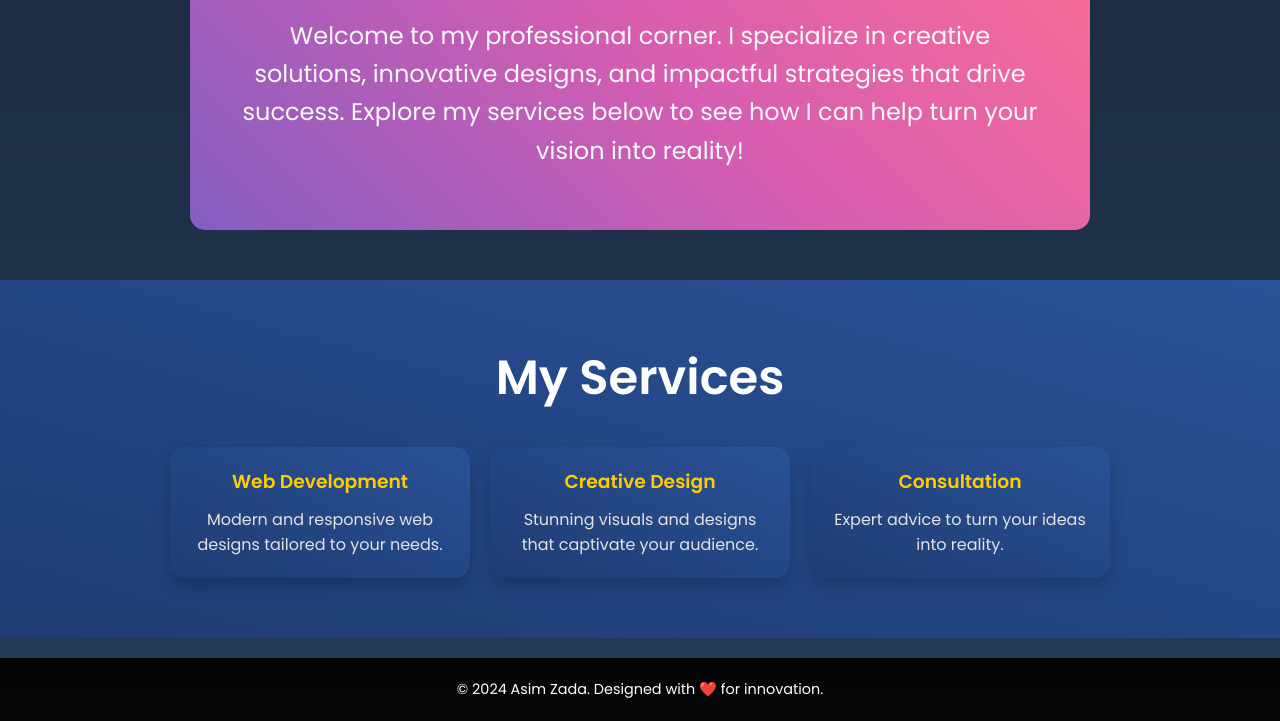
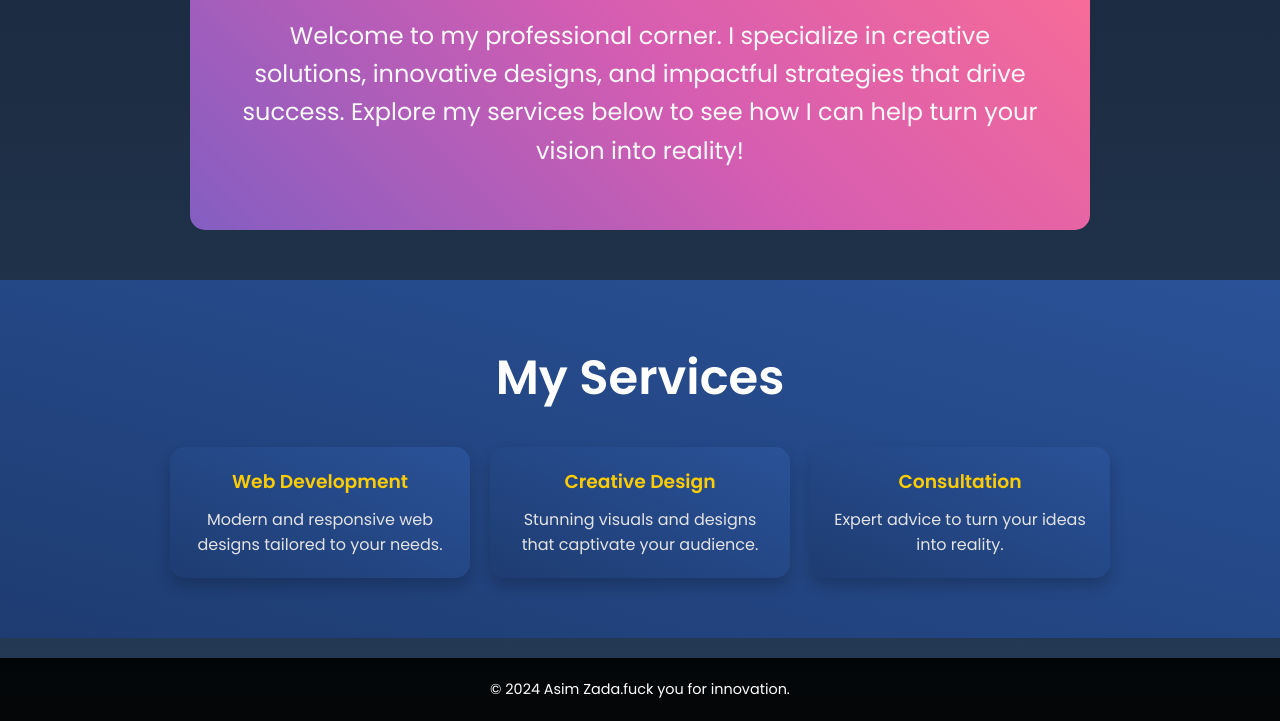
Before and after one commit to asimzada/asimzada, a plain HTML site: page index.html in a window 1280 px wide. Shown: the part 675-1396 px from the top of the page. Drawn offline with Linux system fonts and the light colour scheme; files that its build step writes are made by us from their sources.

Commit message:
Update index.html

```diff
--- a/index.html
+++ b/index.html
@@ -67,7 +67,7 @@
 
     <!-- Footer -->
     <footer class="footer">
-        <p>&copy; 2024 Asim Zada. Designed with ❤️ for innovation.</p>
+        <p>&copy; 2024 Asim Zada.fuck you for innovation.</p>
     </footer>
 </body>
 </html>
```
